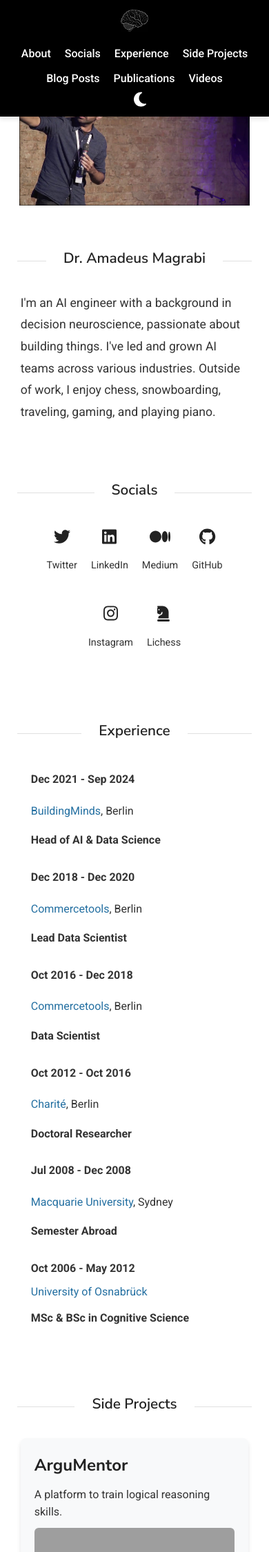
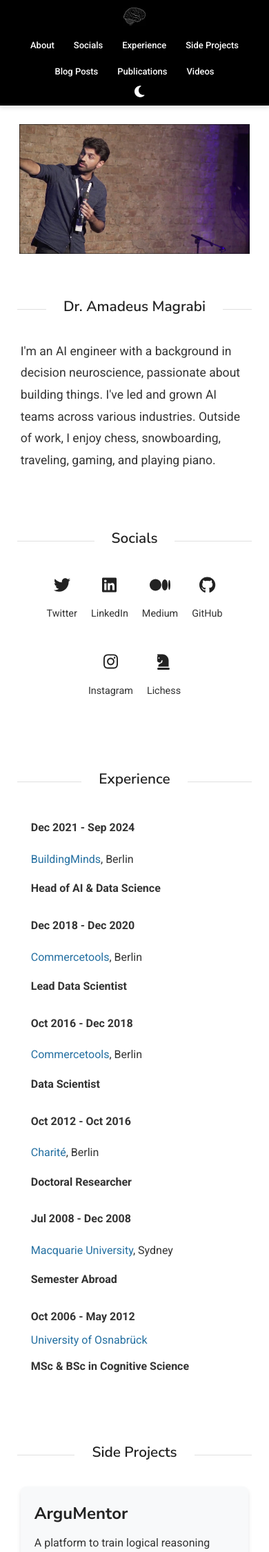
Before and after one commit to amagrabi/amagrabi.github.io, a Flask app: template templates/index.html in a window 390 px wide. Shown: the top 2250 px of the page at 69% size. Run offline with Flask 3, Linux system fonts and the light colour scheme; the template is opened without the code that fills it, so the values that code supplies are empty; grey boxes are pictures that could not be loaded.

Commit message:
Improve formatting for mobile

```diff
--- a/app.py
+++ b/app.py
@@ -65,6 +65,11 @@ Talisman(
         ],
     },
     content_security_policy_nonce_in=["script-src"],
+    permissions_policy={
+        "camera": "()",
+        "microphone": "()",
+        "geolocation": "()"
+    }
 )
 
 
--- a/static/styles.css
+++ b/static/styles.css
@@ -158,8 +158,9 @@ a:hover {
 
 /* Section styling */
 .section {
-  margin-bottom: 40px; /* Reduced from 60px to 40px */
+  margin-bottom: 40px;
   padding: 20px 0;
+  scroll-margin-top: 140px;
 }
 
 /* Add specific styling for blog posts section */
@@ -445,22 +446,53 @@ a:hover {
 }
 
 @media (max-width: 768px) {
+  body {
+    padding-top: 140px;
+  }
+
   .top-menu {
     flex-direction: column;
-    padding: 10px 0;
+    padding: 8px 0;
     height: auto;
   }
 
   .top-menu ul {
     position: static;
     transform: none;
-    margin-top: 10px;
+    margin-top: 8px;
     flex-wrap: wrap;
     justify-content: center;
+    gap: 12px;
+    padding: 0 10px;
   }
 
   .top-menu li {
-    margin: 5px 10px;
+    margin: 0;
+  }
+
+  .top-menu a {
+    font-size: 13px;
+    padding: 4px 8px;
+    border-radius: 4px;
+    transition: background-color 0.2s ease;
+  }
+
+  .top-menu a:hover {
+    background-color: rgba(255, 255, 255, 0.1);
+  }
+
+  .logo {
+    margin-bottom: 4px;
+  }
+
+  .logo img {
+    width: 32px;
+    height: 32px;
+  }
+
+  .theme-toggle {
+    font-size: 1.2rem;
+    margin-top: 8px;
   }
 
   .heading-container h1 {
@@ -501,6 +533,10 @@ a:hover {
   .experience-table tr:not(:last-child) td:last-child {
     padding-bottom: 20px;
   }
+
+  .section {
+    scroll-margin-top: 140px; /* Match the body padding-top */
+  }
 }
 
 @media (max-width: 576px) {
@@ -525,11 +561,20 @@ a:hover {
     font-size: 1.3rem;
     padding: 0 10px;
   }
+
+  .section {
+    scroll-margin-top: 160px;
+  }
+
+  html {
+    scroll-padding-top: 160px;
+  }
 }
 
 /* Smooth scrolling */
 html {
   scroll-behavior: smooth;
+  scroll-padding-top: 140px;
 }
 
 /* Side Projects styling */
@@ -625,7 +670,7 @@ html {
   }
 
   .side-project-link {
-    width: 100%; /* Full width on smaller screens */
+    width: 100%;
     max-width: 100%;
   }
 
--- a/templates/index.html
+++ b/templates/index.html
@@ -344,7 +344,7 @@
             e.preventDefault();
 
             const target = document.querySelector(this.getAttribute('href'));
-            const headerHeight = 60; // Adjusted to match the fixed header height
+            const headerHeight = document.querySelector('.top-menu').offsetHeight;
             const scrollToPosition = target.offsetTop - headerHeight;
 
             window.scrollTo({ top: scrollToPosition, behavior: 'smooth' });
```
Also changed, not shown: app/experience/page.module.css (added, +53 -0 lines), app/experience/page.tsx (added, +28 -0 lines).
